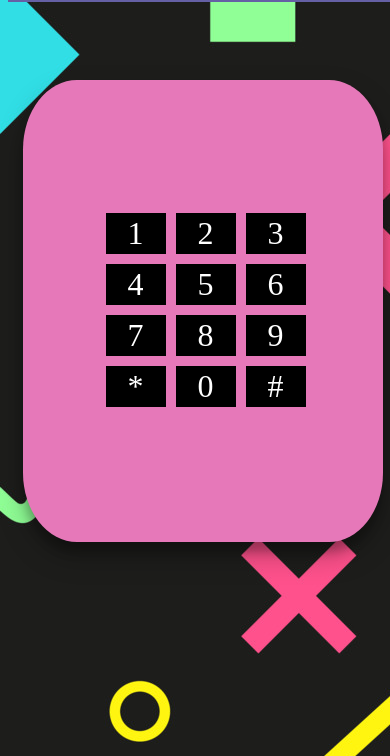
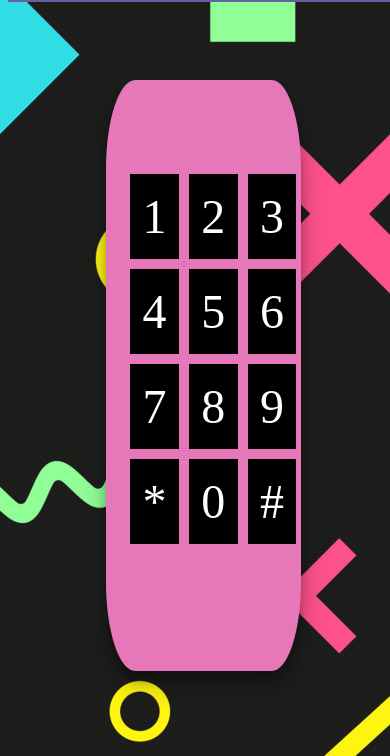
Before and after one commit to rosieandben/dreamphone, a website with bundled scripts: page index.html in a window 390 px wide. Shown: the part 104-860 px from the top of the page. Built offline with nearby package versions, Linux system fonts and the light colour scheme.

Commit message:
Improved button and container size on mobile

```diff
--- a/index.css
+++ b/index.css
@@ -12,8 +12,8 @@
   }
 
   .row {
-    margin: 15% 18%;
-    width: 280px;
+    margin: 15% 10%;
+    width: 100%;
     clear: both;
     text-align: center;
     font-family: 'Exo';
@@ -21,10 +21,11 @@
 
   .digit {
     float: left;
-    padding: 2px 2px;
+    padding: 15px 0px;
     margin: 5px;
-    width: 20%;
-    font-size: 2rem;
+    width: 25%;
+    height: 50%;
+    font-size: 3rem;
     cursor: pointer;
     color: white;
     background-color: black;
@@ -38,10 +39,9 @@
   .container {
     background-color: rgb(230, 120, 185);
     border-radius: 15%;
-    width: 320px;
-    padding: 20px;
+    width: 50%;
     margin: 20% auto;
-    height: 50%;
+    height: 70%;
     text-align: center;
     box-shadow: 0 14px 28px rgba(0, 0, 0, 0.25), 0 10px 10px rgba(0, 0, 0, 0.22);
   }
```
